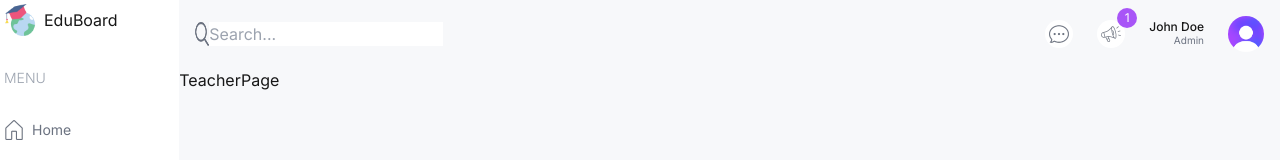
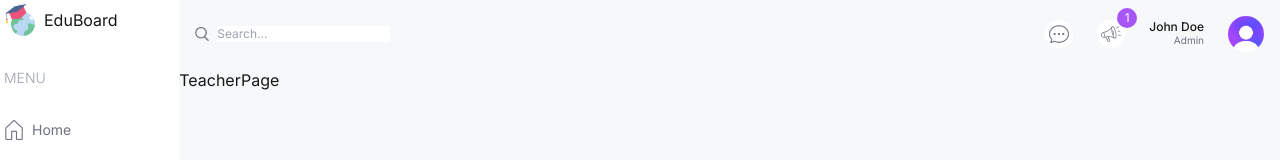
Before and after one commit to mysandesh/EduBoard, a Next.js app: page /teacher in a window 1280 px wide. Shown: the top 160 px of the page. Built offline with nearby package versions, Linux system fonts and the light colour scheme.

Commit message:
Search icon display fix

```diff
--- a/src/components/Navbar.tsx
+++ b/src/components/Navbar.tsx
@@ -4,7 +4,7 @@ const Navbar = () => {
   return (
     <div className="flex items-center justify-between p-4">
       {/* SEARCH BAR */}
-      <div className="hidden md:flex">
+      <div className="hidden md:flex items-center gap-2 text-xs rounded-full">
         <Image src="/search.png" alt="" width={14} height={14} />
         <input type="text" placeholder="Search..." />
       </div>
```
